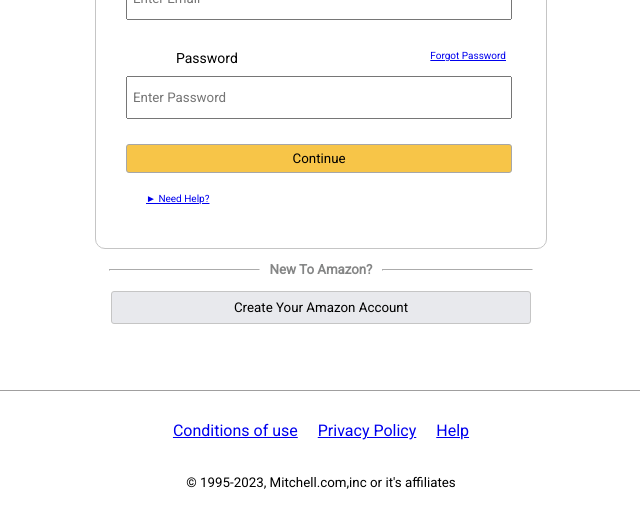
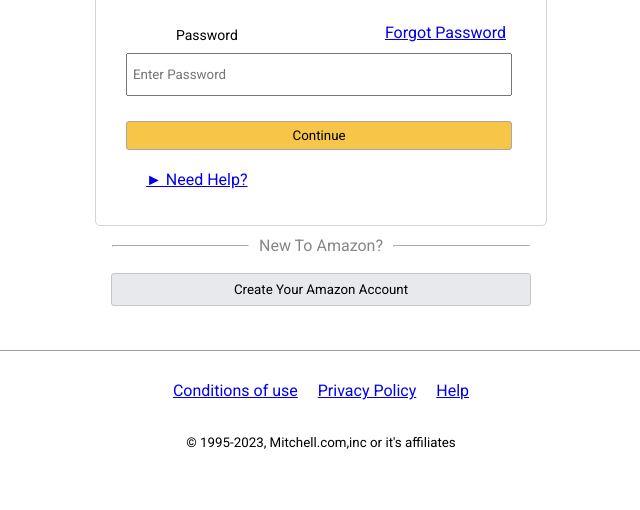
Before and after one commit to MitchellZH/AmazonLoginReplica, a plain HTML site: page index.html in a window 1280 px wide. Shown: the part 293-803 px from the top of the page, without its empty margins (319-959 px from the left). Drawn offline with Linux system fonts and the light colour scheme.

Commit message:
Made some font size and spacing improvements

```diff
--- a/index.html
+++ b/index.html
@@ -39,7 +39,7 @@
 
       <div class="divider">
         <hr>
-      <h5 style="color:rgb(133, 134, 134);">New To Amazon?</h5>
+        <p style="color:rgb(133, 134, 134);">New To Amazon?</p>
         <hr>
       </div>
       <button type="button" class="create-button">Create Your Amazon Account</button>
--- a/styles/main.css
+++ b/styles/main.css
@@ -12,7 +12,7 @@ header {
 
 main {
   border-bottom: 1px solid rgb(160, 159, 159);
-  height: 70vh;
+  height: 65vh;
   display: flex;
   flex-direction: column;
   justify-content: center;
@@ -23,11 +23,10 @@ form {
   display: flex;
   flex-direction: column;
   align-items: start;
-  border: 1px solid rgb(197, 197, 197);
-  border-radius: 10px;
+  border: 1px solid rgb(212, 212, 212);
+  border-radius: 5px;
   width: 450px;
   height: 350px;
-  font-size: 10px;
 }
 
 .divider {
@@ -35,12 +34,12 @@ form {
   width: 450px;
   justify-content: center;
   align-items: center;
-  margin: 10px;
+  margin: 10px 10px 18px;
 }
 
 hr {
-  width: 33%;
-  margin: 10px;
+  width: 30%;
+  margin: 0 10px;
   border-color: #ffff;
 }
 
```
Lines whose indentation alone changed are shown as unchanged.
